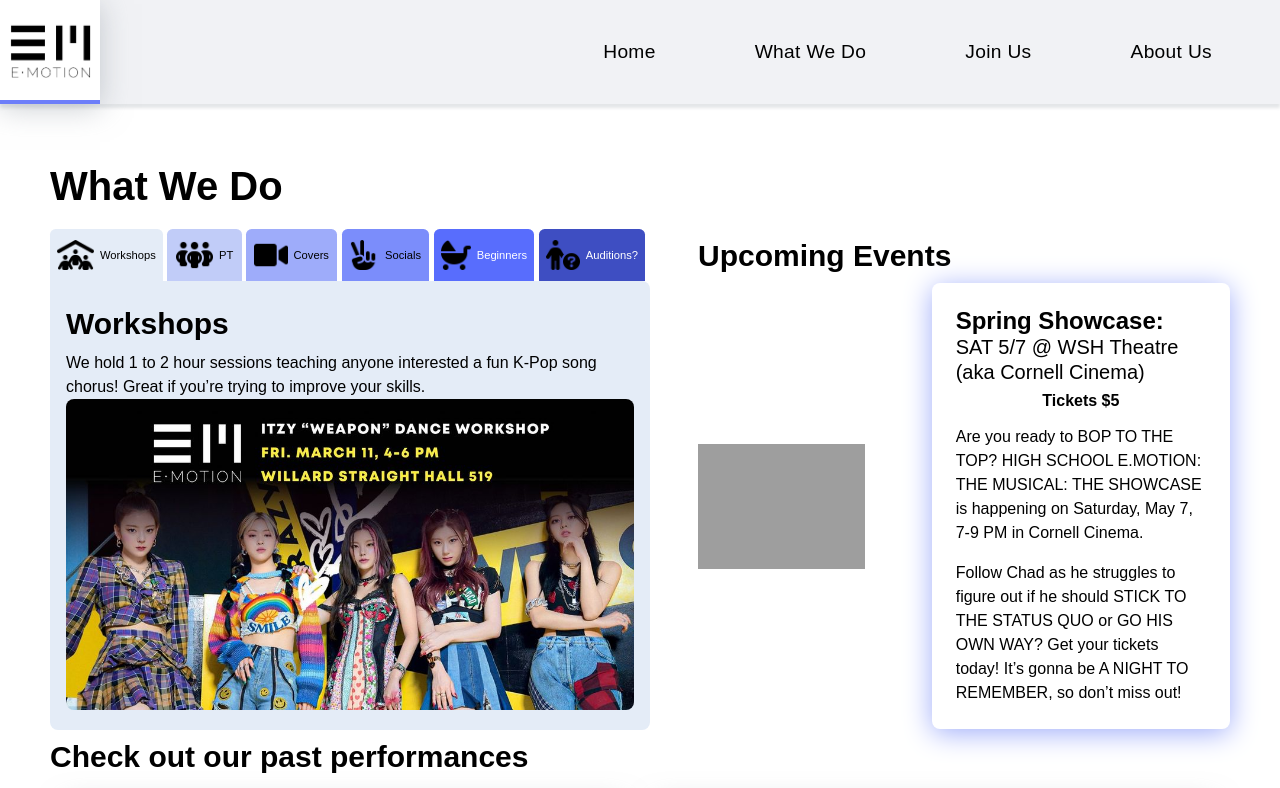
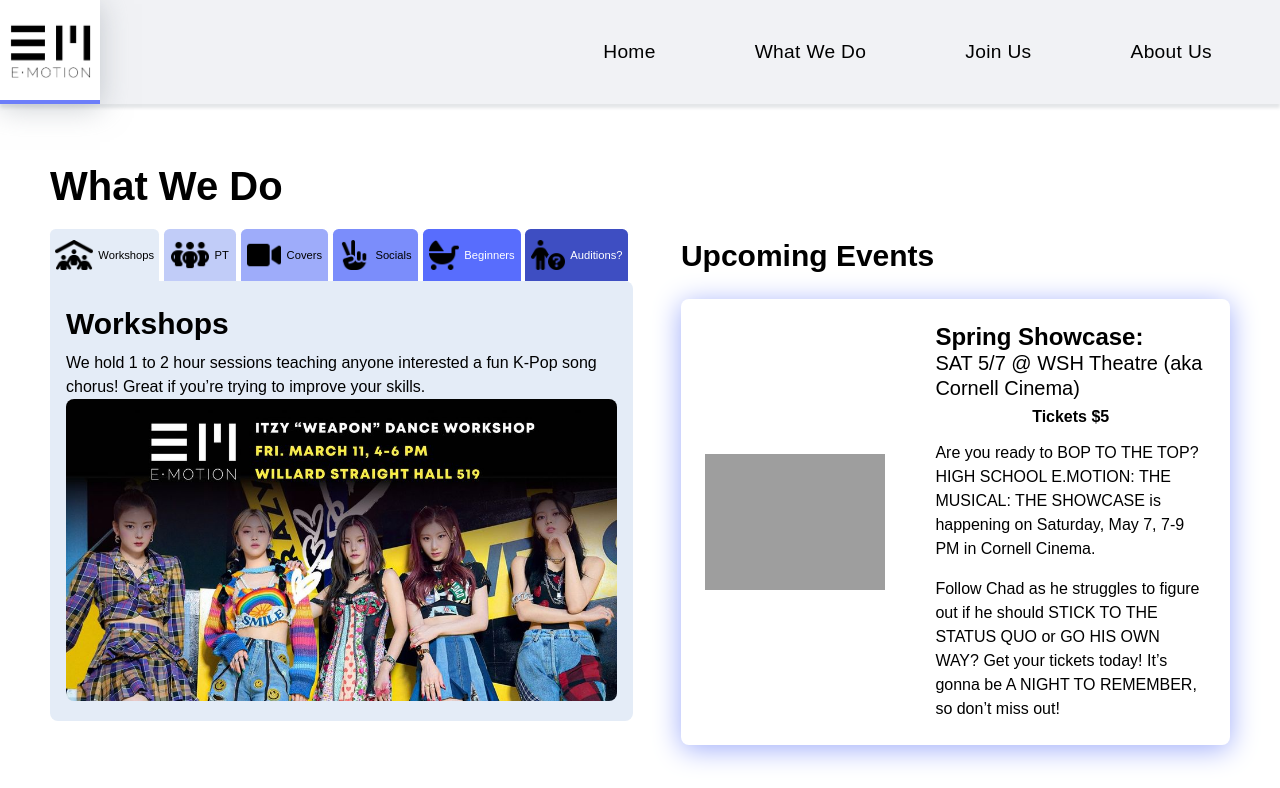
Before and after one commit to zaedaamrin/e-motion-cornell, a PHP site: page /what-we-do.html in a window 1280 px wide. Shown: the top 788 px of the page. Run offline with PHP 8.4, Linux system fonts and the light colour scheme; grey boxes are pictures that could not be loaded.

Commit message:
events info in single box per client's feedback - wwd.html, validated

```diff
--- a/styles/site.css
+++ b/styles/site.css
@@ -569,12 +569,7 @@ ol li {
     color: white;
   }
 
-  #hsm-flyer {
-    width: 100%;
-    max-width: 400px;
-  }
-
-  .showcase-content {
+  .showcase-all {
     box-shadow: 0px 4px 28px #9EACFA;
     padding: 1.5em;
     border-radius: .5em;
@@ -582,10 +577,16 @@ ol li {
     margin-bottom: 2em;
   }
 
+  #hsm-flyer {
+    width: 100%;
+    max-width: 400px;
+  }
+
   /* Stylizing the showcase written content */
     .showcase-content > h3 { /* showcase name */
       font-weight: bolder;
       font-size: 1.5em;
+      margin-top: 1em;
     }
     .showcase-content > h4 { /* date/location */
       font-weight: normal;
@@ -619,7 +620,7 @@ ol li {
   .tab-vid {
     border-radius: 0.5em;
     border-color: none;
-    box-shadow: 0px 4px 28px rgba(149,157,165,.5);
+    box-shadow: 0px 4px 28px rgba(255, 0, 8, 0.54);
     width:100%;
   }
 
@@ -644,13 +645,15 @@ ol li {
     margin-top: 0;
     margin-bottom: 0;
   }
-
+  .showcase-content > h3 { /* showcase name */
+    margin-top: 0;
+}
   .tab-vid {
     margin: 1em;
   }
 
   #hsm-flyer {
-    width: 250%;
+    width: 235%;
   }
 }
 
--- a/what-we-do.html
+++ b/what-we-do.html
@@ -7,6 +7,8 @@
   <title> What We Do </title>
   <link rel = "icon" href ="images/cropped-transparent-logo.png" type = "image/x-icon">
 </head>
+
+<body>
 
 <header class="header-image">
   <a href="index.html">
@@ -21,6 +23,7 @@
     </ul>
   </nav>
 </header>
+
 <div class="body-wrapper">
   <h1> What We Do </h1>
 
@@ -143,7 +146,7 @@
 
   <div class="wwd-column right-margin-less"> <!--upcoming events section -->
     <h2>Upcoming Events </h2>
-    <aside class="wwd-row">
+    <aside class="wwd-row showcase-all">
 
         <div class="wwd-column">
             <img src="images/showcase-flyer.png" alt="Poster for E.Motion's upcoming rendition of 'Highschool Musical'" id="hsm-flyer">
@@ -174,9 +177,8 @@
 
 </div> <!-- end of body wrapper -->
 
-
 <footer>
-  <div class="">
+  <div>
     <a href="https://www.facebook.com/cornellemotion/?ref=page_internal">
       <img class="footer-logo" src="images/facebook-logo.png" alt="Facebook Icon">
     </a>
@@ -199,9 +201,11 @@
     <div class="container-row">
       <p class="footer-text">© E.Motion 2022</p>
   </div>
+</footer>
 
-</footer>
   <script src="scripts/jquery-3.6.0.js"></script>
   <script type="text/javascript" src="scripts/carousel.js"></script>
   <script type="text/javascript" src="scripts/tabs.js"></script>
+
+</body>
 </html>
```
Lines whose indentation alone changed are shown as unchanged.
